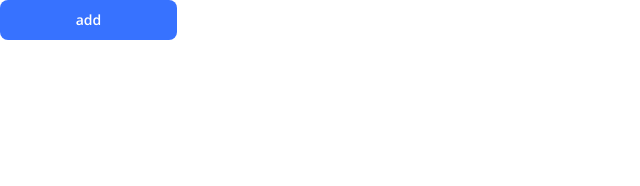
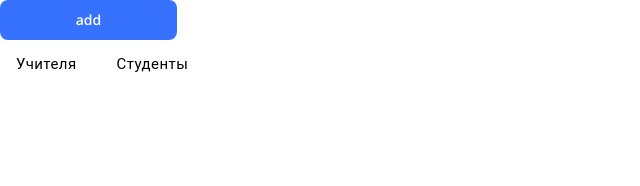
Before and after one commit to peaksoft-school/peaksoft-lms-b-web, a React (Create React App) app: page / in a window 1280 px wide. Shown: the top 186 px of the page, without its empty margins (0-640 px from the left). Built offline with nearby package versions, Linux system fonts and the light colour scheme.

Commit message:
add tabs ui component

```diff
--- a/src/App.jsx
+++ b/src/App.jsx
@@ -1,8 +1,14 @@
 import React from 'react'
+import { TabsTitle } from './components/UI/Tabs'
 import { Buttons } from './components/UI/Buttons'
 
 function App() {
-   return <Buttons>add</Buttons>
+   return (
+      <>
+         <Buttons>add</Buttons>
+         <TabsTitle />
+      </>
+   )
 }
 
 export default App
--- /dev/null
+++ b/src/components/UI/Tabs.jsx
@@ -0,0 +1,64 @@
+import * as React from 'react'
+import { styled } from '@mui/material/styles'
+import Tabs from '@mui/material/Tabs'
+import Tab from '@mui/material/Tab'
+import Box from '@mui/material/Box'
+
+const StyledTabs = styled((props) => (
+   <Tabs
+      {...props}
+      TabIndicatorProps={{
+         children: <span className="MuiTabs-indicatorSpan" />,
+      }}
+   />
+))({
+   '& .MuiTabs-indicator': {
+      display: 'flex',
+      justifyContent: 'center',
+      backgroundColor: 'transparent',
+   },
+   '& .MuiTabs-indicatorSpan': {
+      maxWidth: 80,
+      width: '100%',
+      backgroundColor: '#3772FF',
+   },
+})
+
+const StyledTab = styled((props) => <Tab disableRipple {...props} />)(
+   ({ theme }) => ({
+      textTransform: 'none',
+      fontWeight: theme.typography.fontWeightRegular,
+      fontSize: theme.typography.pxToRem(15),
+      marginRight: theme.spacing(1),
+      color: 'black',
+      '&.Mui-selected': {
+         color: '#3772FF',
+      },
+      '&.Mui-focusVisible': {
+         backgroundColor: '#3772FF',
+      },
+   })
+)
+
+export const TabsTitle = ({ state, changeHandler, titlies }) => {
+   const handleChange = (event, newValue) => {
+      changeHandler(newValue)
+   }
+
+   return (
+      <Box sx={{ width: '100%' }}>
+         <Box sx={{ bgcolor: '#fffff' }}>
+            <StyledTabs
+               value={state}
+               onChange={handleChange}
+               aria-label="styled tabs example"
+            >
+               {/* titles map */}
+               <StyledTab label="Учителя" />
+               <StyledTab label="Студенты" />
+            </StyledTabs>
+            <Box sx={{ p: 3 }} />
+         </Box>
+      </Box>
+   )
+}
```
